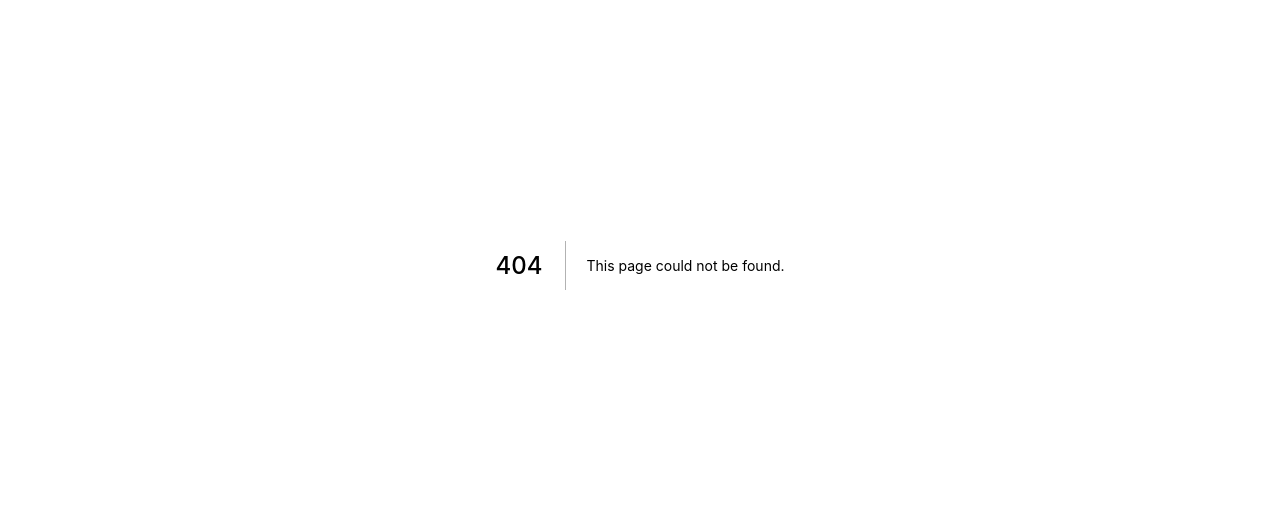
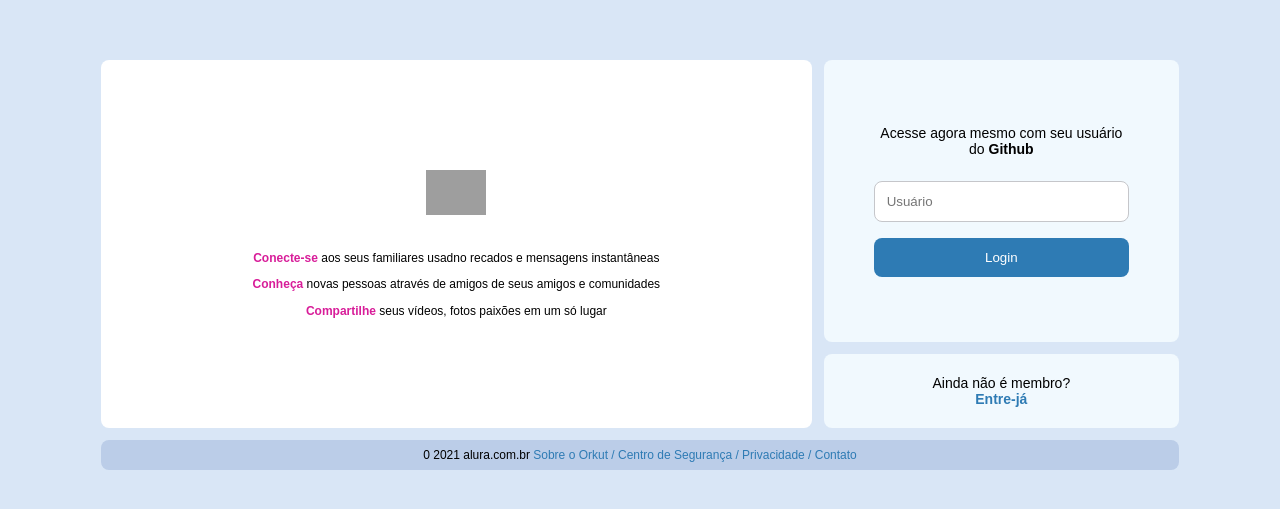
Before and after one commit to AraujoAlexS/alurakut, a Next.js app: page /login in a window 1280 px wide. Before the commit this address had no page. Shown: the part 135-644 px from the top of the page. Built offline with nearby package versions, Linux system fonts and the light colour scheme; grey boxes are pictures that could not be loaded.

Commit message:
Adicionado página de login

```diff
--- /dev/null
+++ b/pages/login.js
@@ -0,0 +1,48 @@
+import React from 'react';
+import { useRouter } from 'next/router';
+
+export default function LoginPage(){
+    const router = useRouter();
+    return(
+        <main style={{display: 'flex', flex: 1, alignItems: 'center', justifyContent: 'center'}}>
+            <div className='loginScreen'>
+                <section className='logoArea'>
+                    <img src='https://alurakut.vercel.app/logo.svg'/>
+                    <p><strong>Conecte-se</strong> aos seus familiares usadno recados e mensagens instantâneas</p>
+                    <p><strong>Conheça</strong> novas pessoas através de amigos de seus amigos e comunidades</p>
+                    <p><strong>Compartilhe</strong> seus vídeos, fotos  paixões em um só lugar</p>
+                </section>
+                <section className='formArea'>
+                    <form className='box'
+                        onSubmit={ (event) => {
+                            event.preventDefault();
+                            router.push('/');
+                        }}>
+                        <p>Acesse agora mesmo com seu usuário do <strong>Github</strong></p>
+                        <input placeholder='Usuário' type="text" />
+                        <button type='submit'>Login</button>
+                    </form>
+                    <footer className='box'>
+                        <p>
+                            Ainda não é membro? <br/>
+                            <a href='/login'>
+                                <strong>
+                                    Entre-já
+                                </strong>
+                            </a>
+                        </p>
+                    </footer>
+                </section>
+                <footer className='footerArea'>
+                    <p>
+                        0 2021 alura.com.br
+                        <a href=''> Sobre o Orkut /</a>
+                        <a href=''> Centro de Segurança /</a>
+                        <a href=''> Privacidade /</a> <a href=''> Contato</a>
+                    </p>
+                </footer>
+            </div>
+
+        </main>
+    )
+}
```
